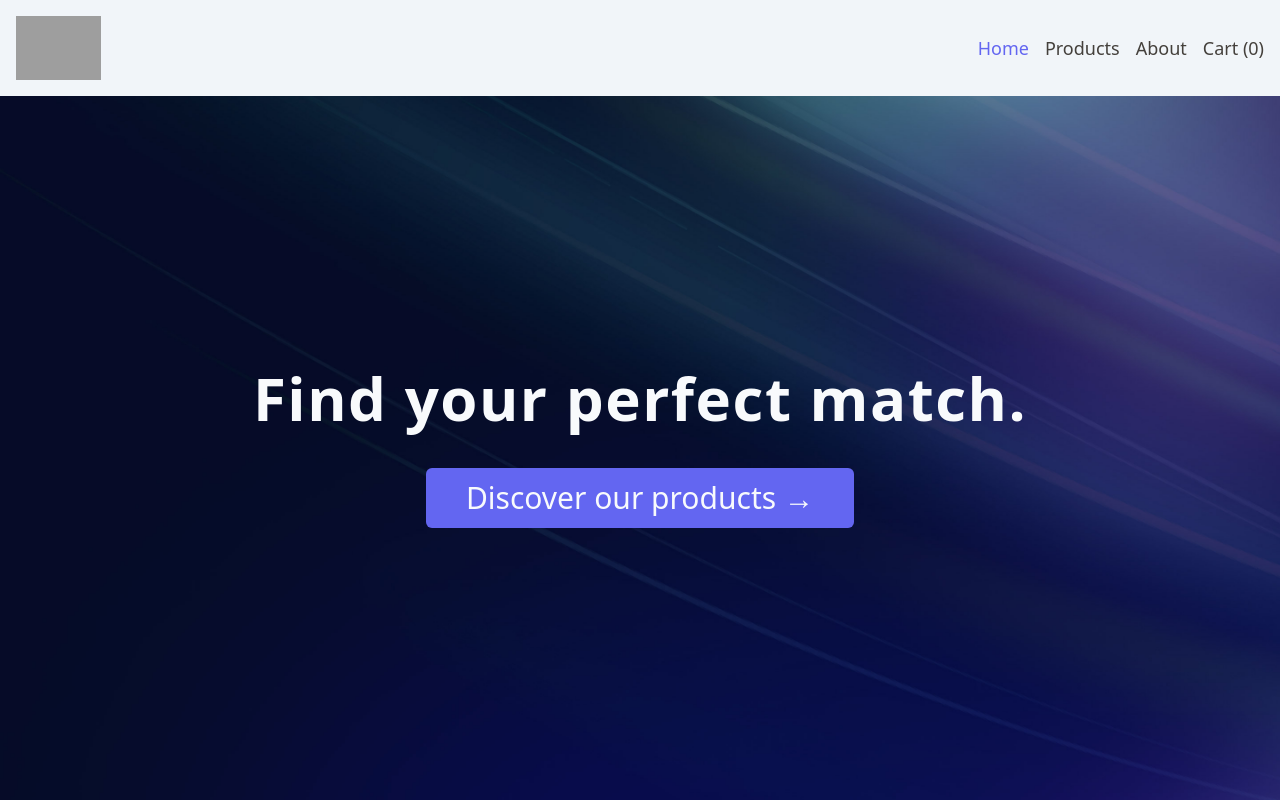
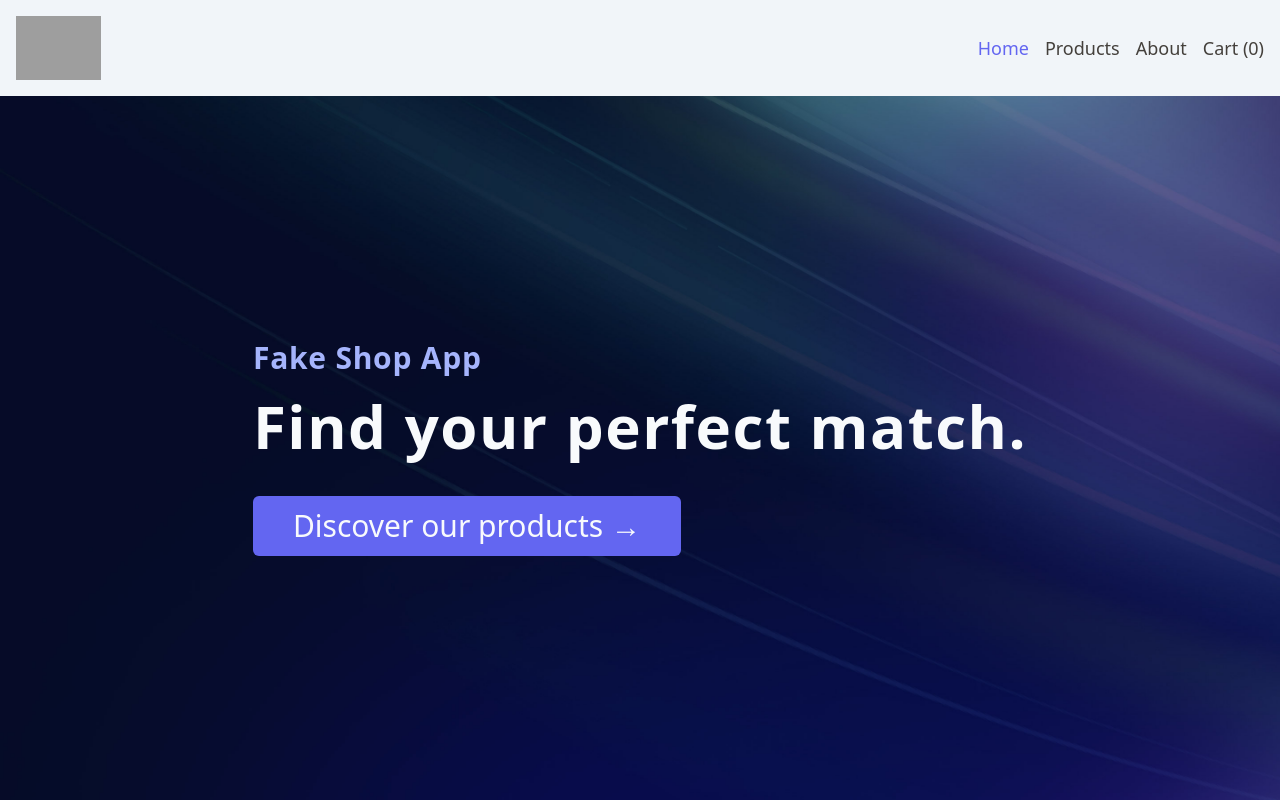
Before and after one commit to milanzivanov/fake-shop-app, a React (Vite) app: page / in a window 1280 px wide. Built offline with nearby package versions, Linux system fonts and the light colour scheme; grey boxes are pictures that could not be loaded.

Commit message:
Home component improvments

```diff
--- a/src/components/MainNavigation.jsx
+++ b/src/components/MainNavigation.jsx
@@ -5,8 +5,8 @@ import { CartContext } from "../context/CartContext";
 function MainNavigation() {
   const { cartItem } = useContext(CartContext);
   return (
-    <div className="bg-slate-100 ">
-      <header className="mx-auto max-w-7xl flex items-center justify-between p-4">
+    <div className="bg-slate-100 shadow-md">
+      <header className="mx-auto max-w-7xl flex items-center justify-between  p-4">
         <img
           className="h-16 w-auto"
           src="https://tailwindui.com/img/logos/mark.svg?color=indigo&shade=500"
@@ -16,7 +16,7 @@ function MainNavigation() {
           <ul className="flex space-x-4">
             <li>
               <NavLink
-                className="text-lg text-stone-700 hover:text-blue-700"
+                className="text-lg text-gray-700 hover:text-blue-700"
                 to="/"
               >
                 Home
--- a/src/pages/Home.jsx
+++ b/src/pages/Home.jsx
@@ -2,8 +2,11 @@ import { Link } from "react-router-dom";
 
 function Home() {
   return (
-    <div className="h-[calc(100vh-96px)] bg-blue-100 bg-[url('/bg-image.jpeg')] bg-cover">
-      <div className="mx-auto max-w-7xl flex flex-col justify-center items-center h-full">
+    <div className="flex justify-center h-[calc(100vh-96px)] bg-blue-100 bg-[url('/bg-image.jpeg')] bg-cover">
+      <div className="mx-auto max-w-7xl flex flex-col justify-center items-start h-full">
+        <h2 className="text-3xl font-bold tracking-wide text-indigo-300 mb-5">
+          Fake Shop App
+        </h2>
         <h1 className="text-6xl font-bold tracking-wide text-slate-50 mb-10">
           Find your perfect match.
         </h1>
@@ -15,18 +18,6 @@ function Home() {
         </Link>
       </div>
     </div>
-    // <div className="bg-white py-24 sm:py-32">
-    //   <div className="mx-auto max-w-7xl px-6 lg:px-8">
-    //     <div className="mx-auto max-w-2xl lg:mx-0">
-    //       <h2 className="text-3xl font-bold tracking-tight text-gray-900 sm:text-4xl">
-    //         From the blog
-    //       </h2>
-    //       <p className="mt-2 text-lg leading-8 text-gray-600">
-    //         Learn how to grow your business with our expert advice.
-    //       </p>
-    //     </div>
-    //   </div>
-    // </div>
   );
 }
 
--- a/src/pages/Products.jsx
+++ b/src/pages/Products.jsx
@@ -19,10 +19,10 @@ function Products() {
         <div className="grid grid-cols-3 gap-5">
           {products.map((product) => (
             <div
-              className="flex bg-slate-100 p-5 my-5 rounded-sm"
+              className="flex bg-slate-100 p-5 my-5 rounded-sm shadow-sm"
               key={product.id}
             >
-              <div className="flex-1">
+              <div className="flex-1 ">
                 <div>
                   <h3 className="text-xl text-gray-900 font-bold tracking-wide pb-5">
                     {product.title}
```
